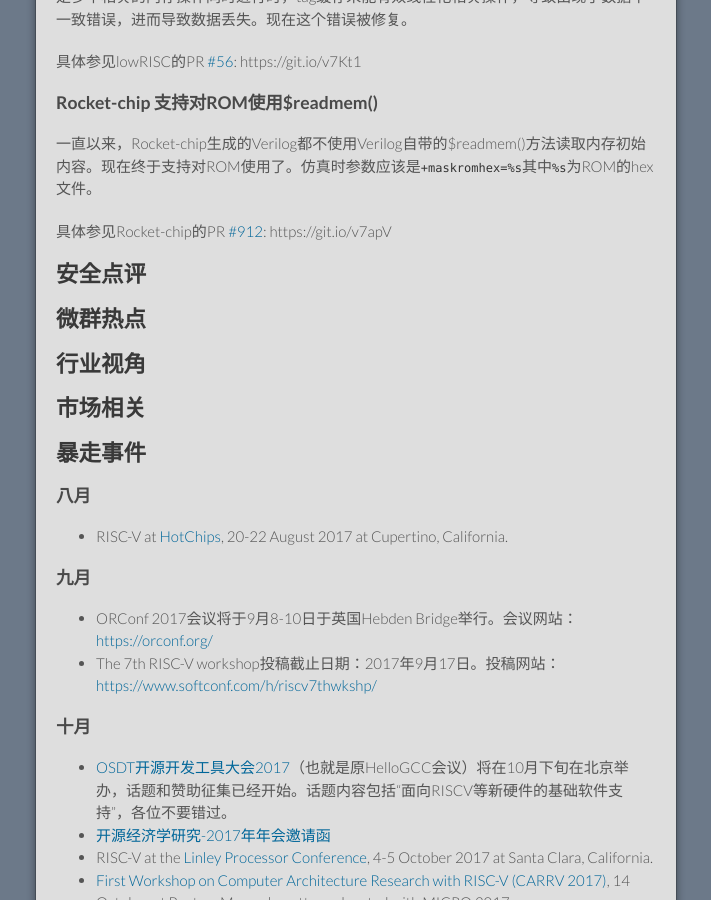
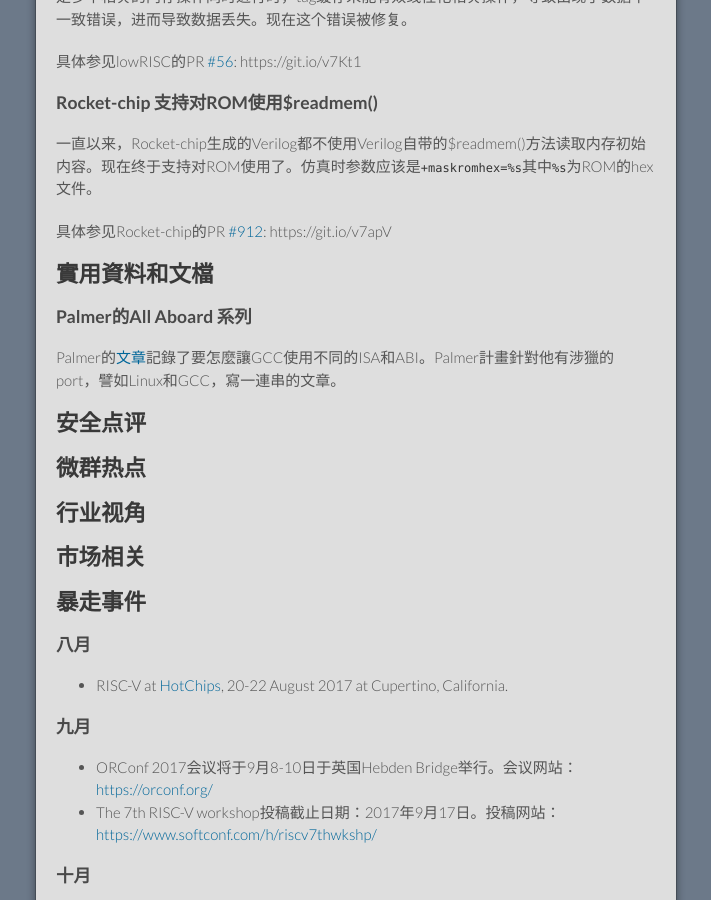
Before and after one commit to cnrv/home, a Jekyll site: the page built from bi-week-rpts/2017-08-17.md, in a window 1280 px wide and 900 px high, scrolled down 2908 px. Shown: the whole window, without its empty margins (284-995 px from the left). Built offline with Jekyll 4.4.1, drawn with Linux system fonts in a browser that asks for light colours; Markdown is read by kramdown in place of the engine named in the settings; our own code applies the rules of GitHub Pages for plain Markdown files.

Commit message:
新增跟Palmer的部落格有關的資料。

```diff
--- a/bi-week-rpts/2017-08-17.md
+++ b/bi-week-rpts/2017-08-17.md
@@ -113,6 +113,10 @@
 
 具体参见Rocket-chip的PR [#912](https://github.com/freechipsproject/rocket-chip/pull/912): https://git.io/v7apV
 
+## 實用資料和文檔
+### Palmer的All Aboard 系列
+Palmer的[文章](https://www.sifive.com/blog/2017/08/14/all-aboard-part-1-compiler-args/)記錄了要怎麼讓GCC使用不同的ISA和ABI。Palmer計畫針對他有涉獵的port，譬如Linux和GCC，寫一連串的文章。
+
 ## 安全点评
 
 
```
